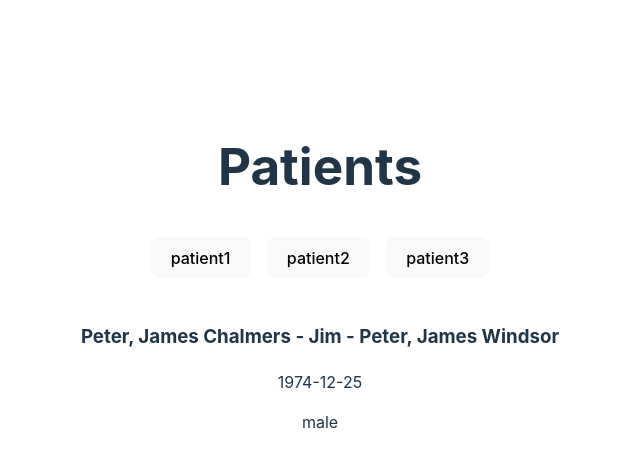
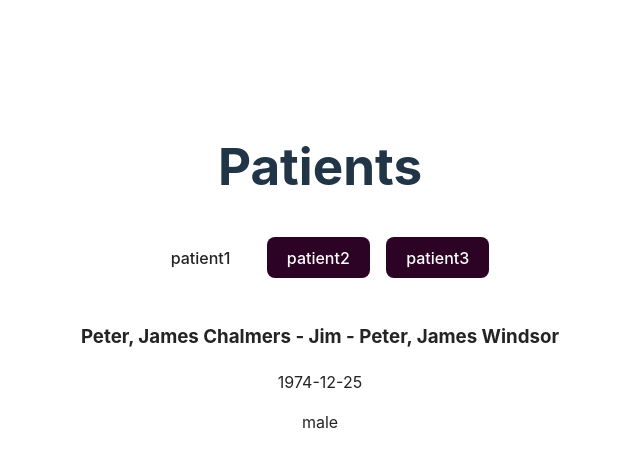
Before and after one commit to willemverbuyst/fhir-patient, a React (Vite) app: page / in a window 1280 px wide. Shown: the top 468 px of the page, without its empty margins (320-960 px from the left). Built offline with nearby package versions, Linux system fonts and the light colour scheme.

Commit message:
Refactor local state and styling

```diff
--- a/src/App.tsx
+++ b/src/App.tsx
@@ -1,18 +1,17 @@
-import { Patient } from "fhir/r4";
 import { useState } from "react";
 import "./App.css";
 import Card from "./components/Card";
-import { MemoSelection } from "./components/Selection";
+import Selection from "./components/Selection";
 import { patients } from "./utils/examples";
 
 function App() {
-  const [patient, setPatient] = useState<Patient>(patients.patient1);
+  const [patient, setPatient] = useState<keyof typeof patients>("patient1");
 
   return (
     <section>
       <h1>Patients</h1>
-      <MemoSelection setPatient={setPatient} />
-      <Card patient={patient} />
+      <Selection setPatient={setPatient} patient={patient} />
+      <Card patient={patients[patient]} />
     </section>
   );
 }
--- a/src/components/Button.tsx
+++ b/src/components/Button.tsx
@@ -1,9 +1,20 @@
 export default function Button({
   caption,
   handleClick,
+  selected,
 }: {
   caption: string;
   handleClick: () => void;
+  selected: boolean;
 }) {
-  return <button onClick={handleClick}>{caption}</button>;
+  const style = {
+    backgroundColor: selected ? "#ffff" : "#2d0325",
+    color: selected ? "#242424" : "#fff",
+  };
+
+  return (
+    <button style={style} onClick={handleClick}>
+      {caption}
+    </button>
+  );
 }
--- a/src/components/Card.tsx
+++ b/src/components/Card.tsx
@@ -10,6 +10,8 @@ export default function Card({ patient }: { patient: Patient }) {
         borderRadius: "8px",
         padding: "0.5rem",
         minWidth: "500px",
+        backgroundColor: "#fff",
+        color: "#242424",
       }}
     >
       <h3>{formatName(patient.name)}</h3>
--- a/src/components/Selection.tsx
+++ b/src/components/Selection.tsx
@@ -1,18 +1,26 @@
-import { Patient } from "fhir/r4";
 import React from "react";
 import { patients } from "../utils/examples";
 import Button from "./Button";
 
-export const MemoSelection = React.memo(function Selection({
+export default function Selection({
+  patient,
   setPatient,
 }: {
-  setPatient: React.Dispatch<React.SetStateAction<Patient>>;
+  patient: keyof typeof patients;
+  setPatient: React.Dispatch<React.SetStateAction<keyof typeof patients>>;
 }) {
+  const keys = Object.keys(patients) as (keyof typeof patients)[];
+
   return (
     <div style={{ display: "flex", gap: "1rem", justifyContent: "center" }}>
-      {Object.entries(patients).map(([k, v]) => (
-        <Button key={k} handleClick={() => setPatient(v)} caption={k} />
+      {keys.map((k) => (
+        <Button
+          key={k}
+          handleClick={() => setPatient(k)}
+          caption={k}
+          selected={patient === k}
+        />
       ))}
     </div>
   );
-});
+}
--- a/src/index.css
+++ b/src/index.css
@@ -4,8 +4,8 @@
   font-weight: 400;
 
   color-scheme: light dark;
-  color: rgba(255, 255, 255, 0.87);
-  background-color: #242424;
+  color: #fff;
+  background-color: #2d0325;
 
   font-synthesis: none;
   text-rendering: optimizeLegibility;
@@ -34,12 +34,12 @@ button {
   font-size: 1em;
   font-weight: 500;
   font-family: inherit;
-  background-color: #1a1a1a;
+  background-color: #2d0325;
   cursor: pointer;
   transition: border-color 0.25s;
 }
 button:hover {
-  border-color: #646cff;
+  border-color: #ff09a5;
 }
 button:focus,
 button:focus-visible {
@@ -52,7 +52,7 @@ button:focus-visible {
     background-color: #ffffff;
   }
   a:hover {
-    color: #747bff;
+    color: #ff09a5;
   }
   button {
     background-color: #f9f9f9;
--- a/src/utils/examples.ts
+++ b/src/utils/examples.ts
@@ -4,5 +4,5 @@ import patient2 from "../../examples/patient_2.json";
 import patient3 from "../../examples/patient_3.json";
 
 export const patients = { patient1, patient2, patient3 } as {
-  [key: string]: Patient;
+  [P in "patient1" | "patient2" | "patient3"]: Patient;
 };
```
